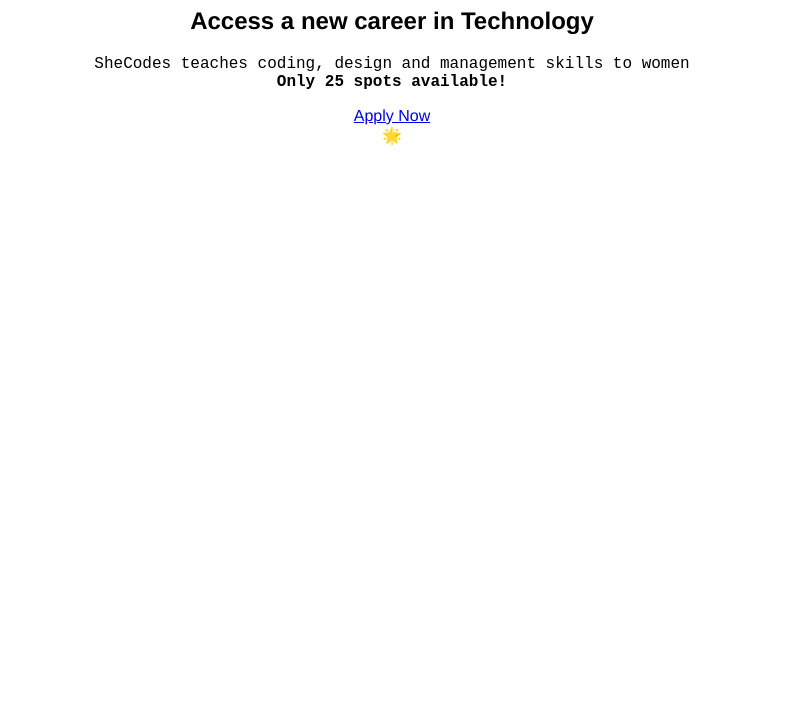
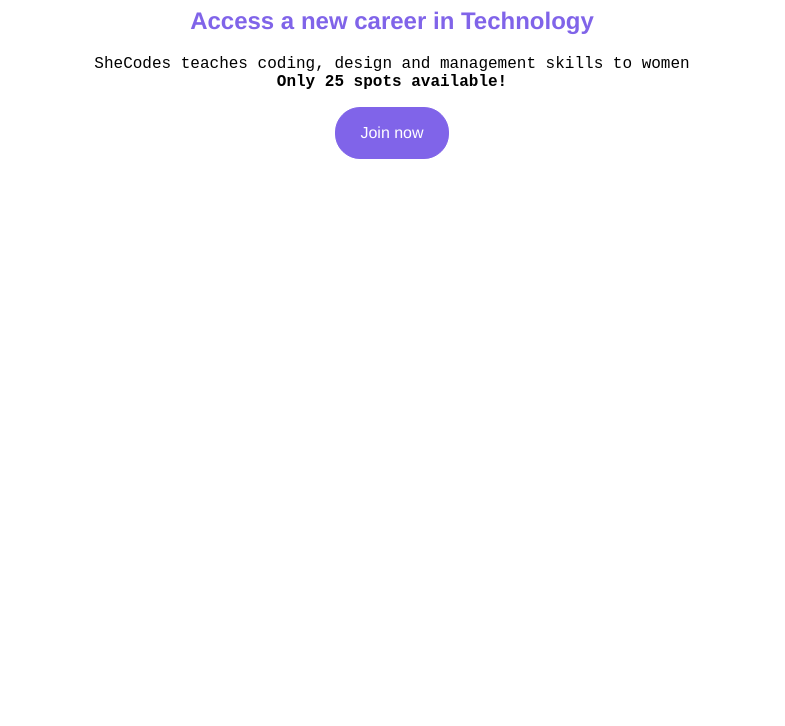
Before and after one commit to ferispeakscode/htmlAdvanced, a plain HTML site: page index.html in a window 1280 px wide. Shown: the part 74-800 px from the top of the page, without its empty margins (248-1033 px from the left). Drawn offline with Linux system fonts and the light colour scheme.

Commit message:
Changed link to button & stylized

```diff
--- a/index.html
+++ b/index.html
@@ -13,6 +13,7 @@
         h2 {
             text-align: center;
             font-family: Cerebri Sans, Helvetica, Arial, sans-serif;
+            color: #8064e9;
         }
 
         p {
@@ -20,8 +21,14 @@
             font-family: PT Mono, monospace;
         }
 
-        a {
+        button {
             font-family: Cerebri Sans, Helvetica, Arial, sans-serif;
+            background-color: #8064e9;
+            color: #fff;
+            padding: 16px 24px;
+            border-radius: 25px;
+            font-size: 16px;
+            border: solid 1px #8064e9;
         }
 
     </style>
@@ -36,8 +43,7 @@
     <strong>Only 25 spots available!</strong></p>
 
     <p>
-        <a href="#">Apply Now<br/></a>
-        🌟
+        <button>Join now</button>
     </p>
 
 
```
